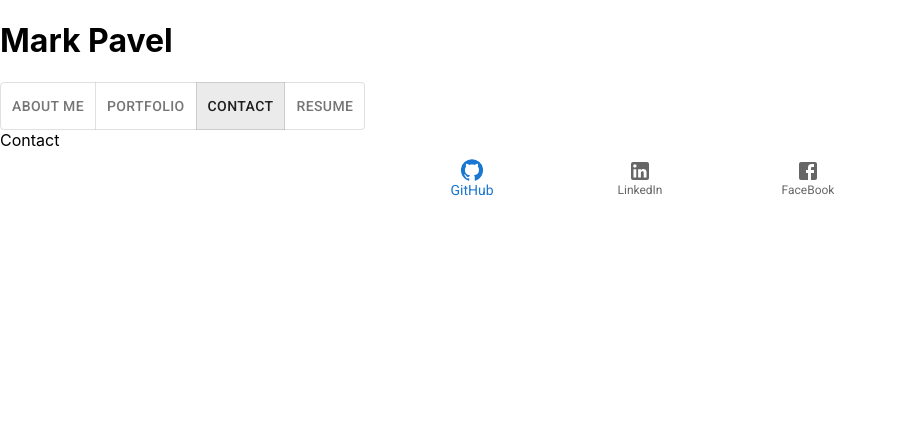
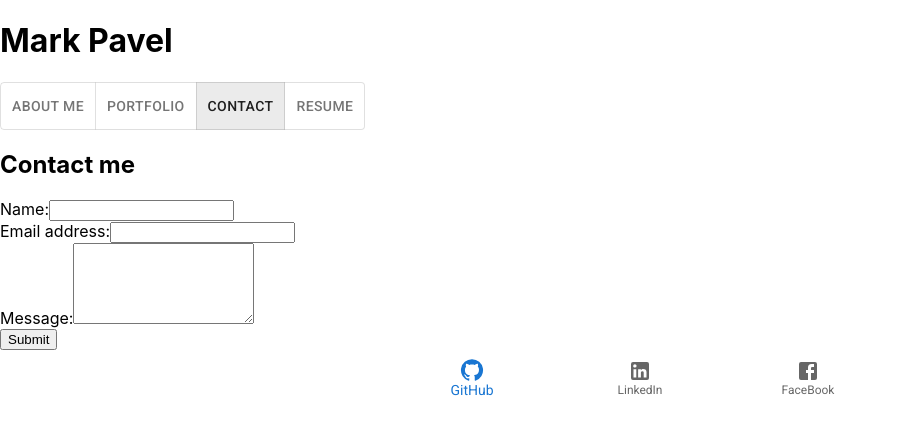
Before and after one commit to ProgrammingAStorm/react-portfolio, a React (Create React App) app: page / in a window 1280 px wide. Both pictures are taken after a click on the button "CONTACT". Shown: the top 434 px of the page, without its empty margins (0-897 px from the left). Built offline with nearby package versions, Linux system fonts and the light colour scheme.

Commit message:
Added Contact Functionality

```diff
--- a/src/components/Contact/index.js
+++ b/src/components/Contact/index.js
@@ -1,9 +1,64 @@
-import React from "react";
+import React, { useState } from 'react';
+import { validateEmail } from '../../utils/helpers';
 
 export default function Contact() {
-    return(
-        <div>
-            Contact
-        </div>
+    const [formState, setFormState] = useState({ name: '', email: '', message: '' });
+    const { name, email, message } = formState;
+
+    const [errorMessage, setErrorMessage] = useState('');
+
+    function handleChange(e) {
+        if (e.target.name === 'email') {
+            const isValid = validateEmail(e.target.value);
+            if (!isValid) {
+                setErrorMessage('Your email is invalid.');
+            } else {
+                if (!e.target.value.length) {
+                    setErrorMessage(`${e.target.name} is required.`);
+                } else {
+                    setErrorMessage('');
+                }
+            }
+        }
+
+        if (!errorMessage) {
+            setFormState({ ...formState, [e.target.name]: e.target.value });
+        }
+    }
+
+    function handleSubmit(e) {
+        e.preventDefault();
+        console.log(formState);
+    }
+
+    return (
+        <section>
+            <h1 data-testid="contact">Contact me</h1>
+
+            <form id="contact-form" onSubmit={handleSubmit}>
+                <div>
+                    <label htmlFor="name">Name:</label>
+                    <input type="text" name="name" defaultValue={name} onBlur={handleChange} />
+                </div>
+
+                <div>
+                    <label htmlFor="email">Email address:</label>
+                    <input type="email" name="email" defaultValue={email} onBlur={handleChange} />
+                </div>
+
+                {errorMessage && (
+                    <div>
+                        <p className="error-text">{errorMessage}</p>
+                    </div>
+                )}
+
+                <div>
+                    <label htmlFor="message">Message:</label>
+                    <textarea name="message" rows="5" defaultValue={message} onBlur={handleChange} />
+                </div>
+
+                <button type="submit" data-testid="submit">Submit</button>
+            </form>
+        </section>
     );
 };
--- /dev/null
+++ b/src/utils/helpers.js
@@ -0,0 +1,8 @@
+export function capitalizeFirstLetter(string) {
+    return string.charAt(0).toUpperCase() + string.slice(1);
+}
+
+export function validateEmail(email) {
+    var re = /^(([^<>()[\]\\.,;:\s@"]+(\.[^<>()[\]\\.,;:\s@"]+)*)|(".+"))@((\[[0-9]{1,3}\.[0-9]{1,3}\.[0-9]{1,3}\.[0-9]{1,3}\])|(([a-zA-Z\-0-9]+\.)+[a-zA-Z]{2,}))$/;
+    return re.test(String(email).toLowerCase());
+}
```
